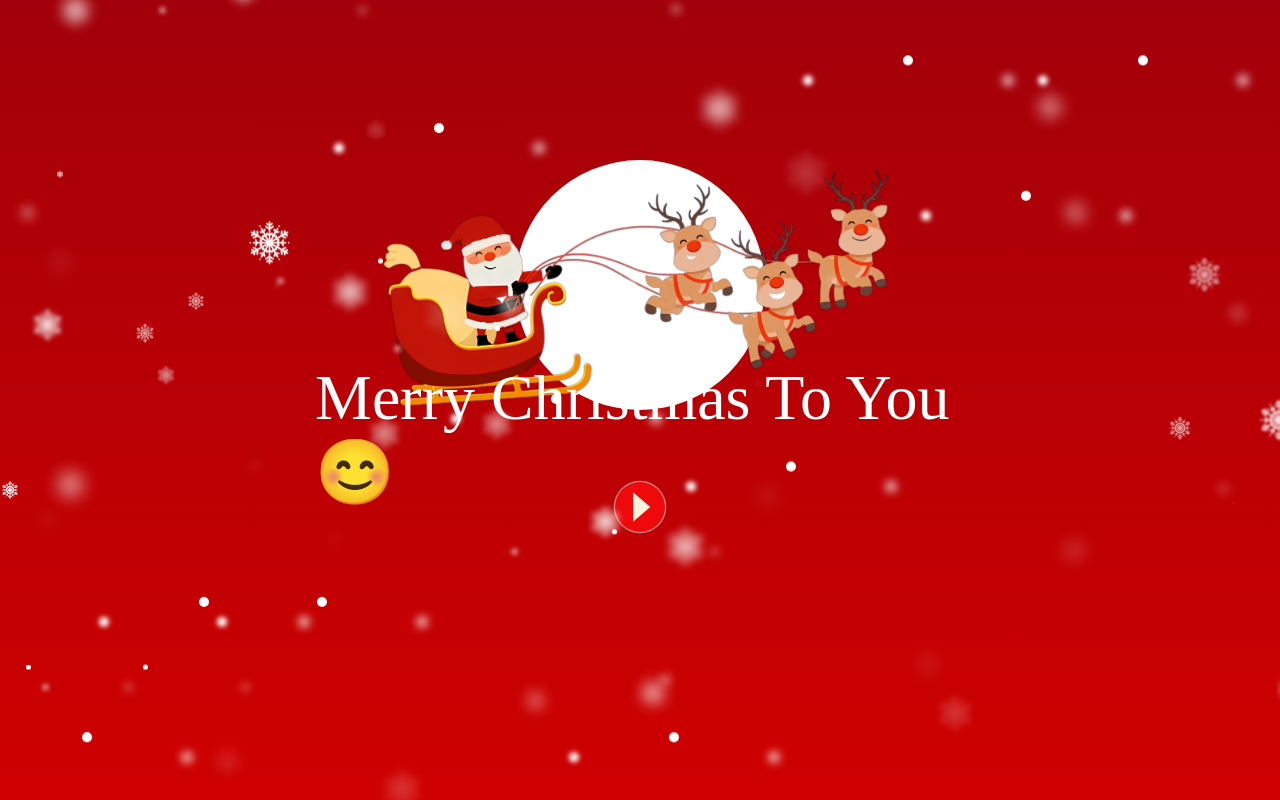
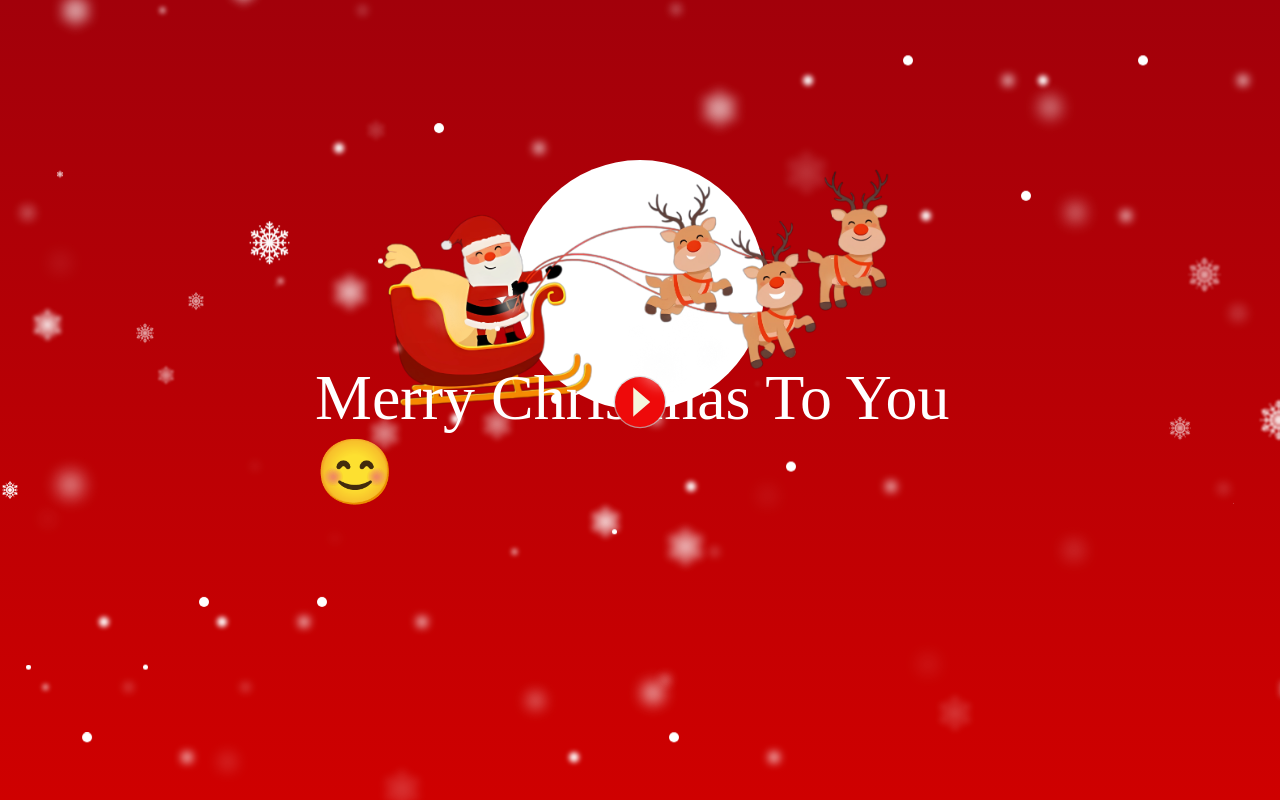
Before and after one commit to phatnguyencoder123/NgocHien, a plain HTML site: page login.html in a window 1280 px wide. Drawn offline with Linux system fonts and the light colour scheme; a web font is replaced by a local one.

Commit message:
upload source code

```diff
--- a/style.css
+++ b/style.css
@@ -13,6 +13,8 @@ body {
     align-items: center;
     min-height: 100vh;
     background: linear-gradient(#a2000a, #cf0000);
+    background-size: cover;
+    background-position: center;
 }
 
 .container {
@@ -40,7 +42,7 @@ body {
     justify-content: center;
     margin: auto;
     position: relative;
-    top: 59%;
+    margin-top: 367px;
 }
 
 .btn-play {
```
